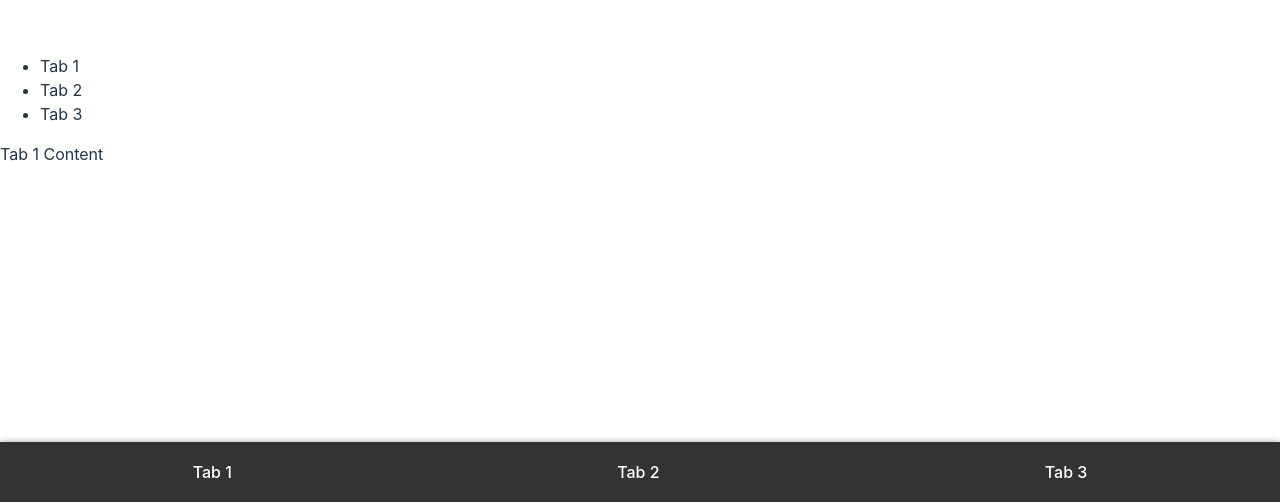
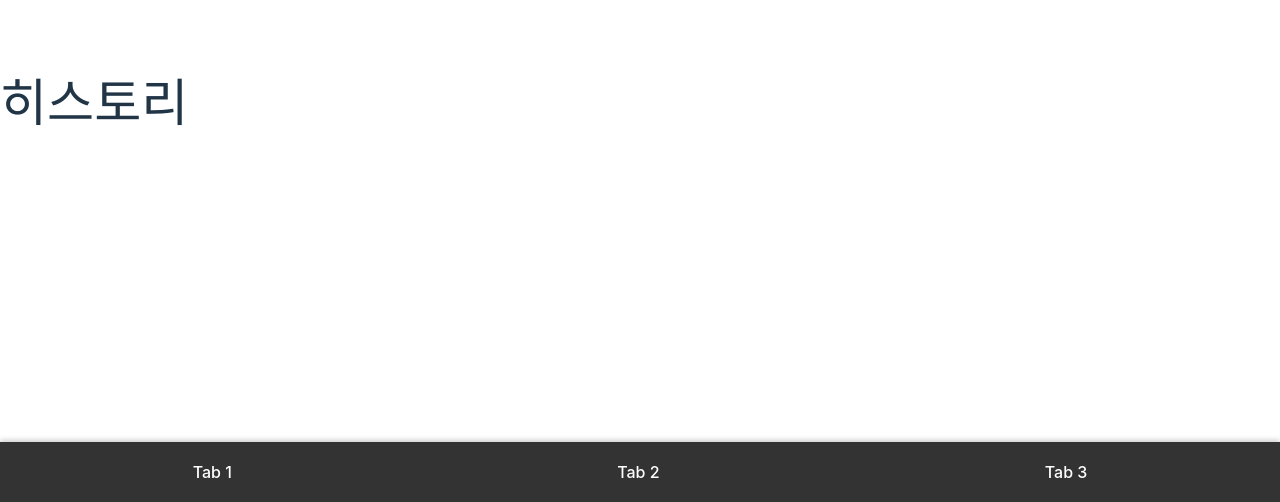
Before and after one commit to 14KGun/5KY, a React (Vite) app in the folder web/: page / in a window 1280 px wide. Shown: the part 298-800 px from the top of the page. Built offline with nearby package versions, Linux system fonts and the light colour scheme.

Commit message:
tabs login signup

```diff
--- a/web/src/App.jsx
+++ b/web/src/App.jsx
@@ -2,6 +2,8 @@ import { SWRConfig } from "swr";
 import { BrowserRouter, Routes, Route } from "react-router-dom";
 import instance from "@/utils/instance";
 import TabApp from "./TabApp/TabApp";
+import Login from "./screens/Login/Login"
+import SignUp from "./screens/SignUp/SignUp"
 
 const SWRValue = {
   refreshInterval: 1000 * 60,
@@ -14,6 +16,8 @@ const App = () => {
       <BrowserRouter>
         <Routes>
           <Route path="/" element={<TabApp/>}/>
+          <Route path="/login" element={<Login/>}/>
+          <Route path="/signup" element={<SignUp/>}/>
         </Routes>
       </BrowserRouter>
     </SWRConfig>
--- a/web/src/TabApp/TabApp.jsx
+++ b/web/src/TabApp/TabApp.jsx
@@ -1,9 +1,8 @@
 import { useState } from 'react';
 import TabFooter from '../components/TabFooter/TabFooter';
-
-const Tab1 = () => <div>Tab 1 Content</div>;
-const Tab2 = () => <div>Tab 2 Content</div>;
-const Tab3 = () => <div>Tab 3 Content</div>;
+import History from '../screens/History/History';
+import Main from '../screens/Main/Main';
+import MyPage from '../screens/MyPage/MyPage';
 
 const TabApp = () => {
   const [activeTab, setActiveTab] = useState('tab1');
@@ -15,11 +14,11 @@ const TabApp = () => {
   const renderTabContent = () => {
     switch (activeTab) {
       case 'tab1':
-        return <Tab1 />;
+        return <History />;
       case 'tab2':
-        return <Tab2 />;
+        return <Main />;
       case 'tab3':
-        return <Tab3 />;
+        return <MyPage />;
       default:
         return <div>Unknown Tab</div>;
     }
@@ -27,11 +26,6 @@ const TabApp = () => {
 
   return (
     <div>
-      <ul className="tab-list">
-        <li className={activeTab === 'tab1' ? 'active' : ''} onClick={() => handleTabClick('tab1')}>Tab 1</li>
-        <li className={activeTab === 'tab2' ? 'active' : ''} onClick={() => handleTabClick('tab2')}>Tab 2</li>
-        <li className={activeTab === 'tab3' ? 'active' : ''} onClick={() => handleTabClick('tab3')}>Tab 3</li>
-      </ul>
       <div className="tab-content">
         {renderTabContent()}
       </div>
--- /dev/null
+++ b/web/src/screens/History/History.jsx
@@ -0,0 +1,8 @@
+const History = () => {
+    return (
+      <div>
+        <h1>히스토리</h1>
+      </div>
+    );};
+
+  export default History;
--- /dev/null
+++ b/web/src/screens/Login/Login.jsx
@@ -0,0 +1,8 @@
+const Login = () => {
+    return (
+      <div>
+        <h1>Login</h1>
+      </div>
+    );};
+
+  export default Login;
--- /dev/null
+++ b/web/src/screens/Main/Main.jsx
@@ -0,0 +1,8 @@
+const Main = () => {
+    return (
+      <div>
+        <h1>메인페이지</h1>
+      </div>
+    );};
+
+  export default Main;
--- /dev/null
+++ b/web/src/screens/MyPage/MyPage.jsx
@@ -0,0 +1,8 @@
+const MyPage = () => {
+    return (
+      <div>
+        <h1>마이페이지</h1>
+      </div>
+    );};
+
+  export default MyPage;
--- /dev/null
+++ b/web/src/screens/SignUp/SignUp.jsx
@@ -0,0 +1,8 @@
+const SignUp = () => {
+    return (
+      <div>
+        <h1>회원가입</h1>
+      </div>
+    );};
+
+  export default SignUp;
```
Also changed, not shown: web/src/screens/History/History.css (added), web/src/screens/Login/Login.css (added), web/src/screens/Main/Main.css (added), web/src/screens/MyPage/MyPage.css (added), web/src/screens/SignUp/SignUp.css (added).
